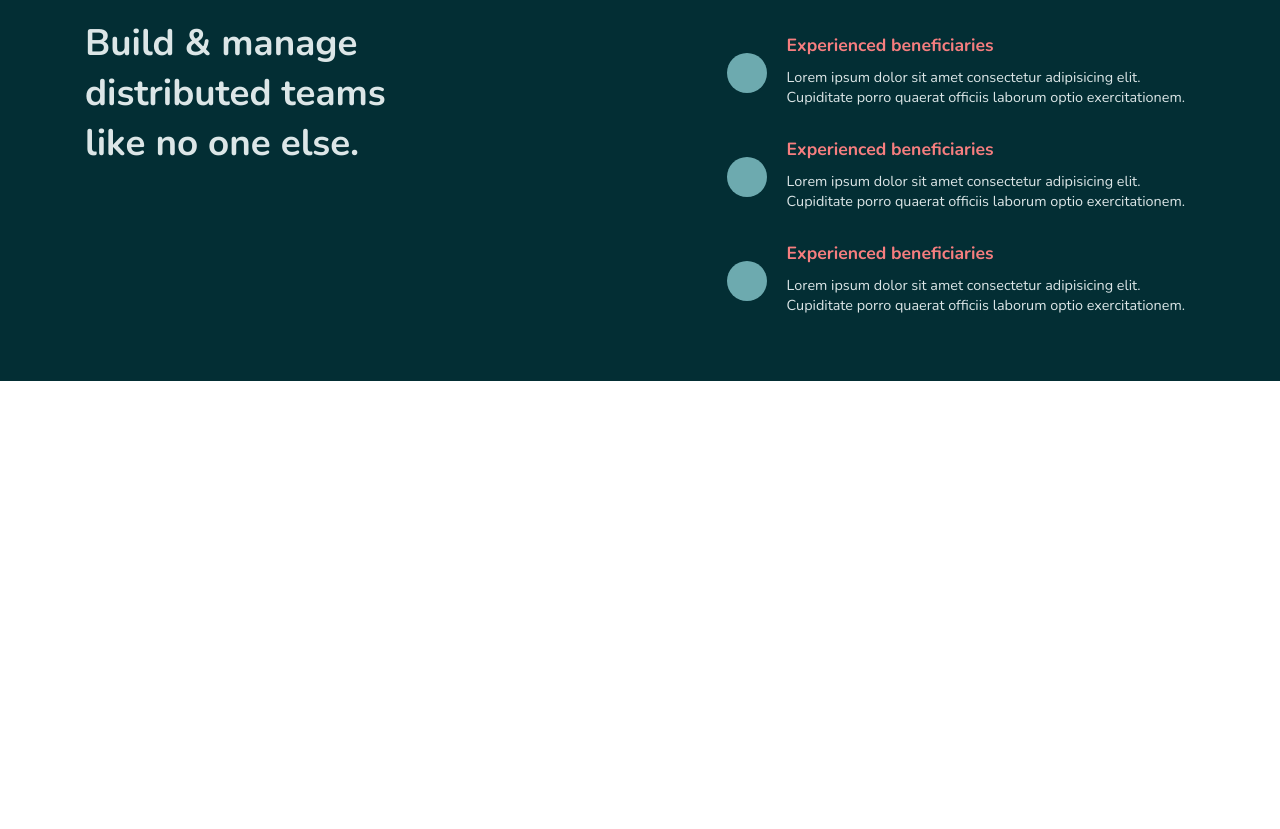
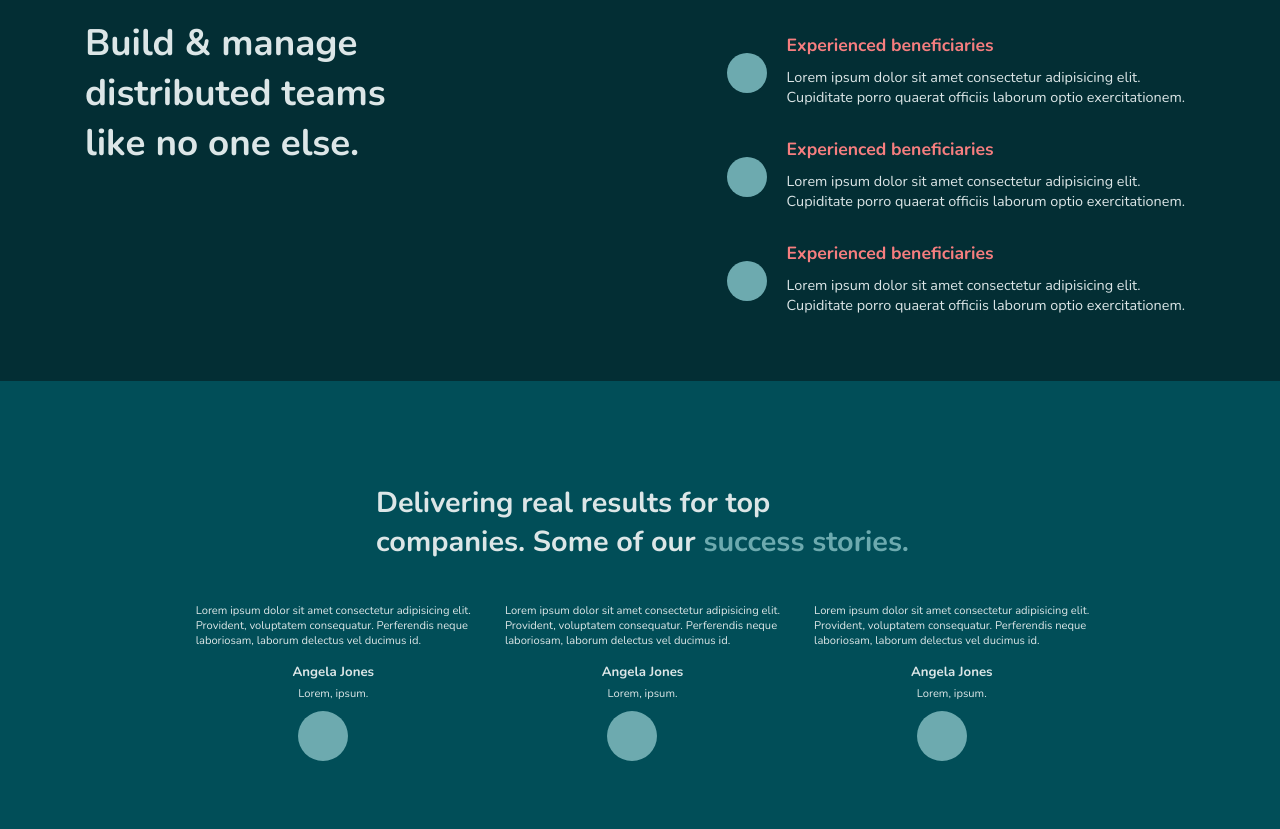
Before and after one commit to emmypuch/myteam, a plain HTML site: page index.html in a window 1280 px wide. Shown: the part 426-1255 px from the top of the page. Before the commit the page ends 807 px from the top, so only its background shows below. Drawn offline with nearby package versions, Linux system fonts and the light colour scheme.

Commit message:
modified myteam

```diff
--- a/index.html
+++ b/index.html
@@ -94,6 +94,68 @@
       </div>
     </div>
 
+    <div id="team-members">
+      <div id="team-heading">
+        <h4>
+          Delivering real results for top <br />
+          companies. Some of our
+          <span style="color: #6daaaf">success stories.</span>
+        </h4>
+      </div>
+
+      <div class="flex-container">
+        <div class="team-flex">
+          <div class="team-flex1">
+            <p>
+              Lorem ipsum dolor sit amet consectetur adipisicing elit. <br />
+              Provident, voluptatem consequatur. Perferendis neque
+              <br />
+              laboriosam, laborum delectus vel ducimus id.
+            </p>
+            <div class="small-container">
+              <h5>Angela Jones</h5>
+              <p class="par1">Lorem, ipsum.</p>
+            </div>
+            <div class="image1">
+              <div class="circle1"></div>
+            </div>
+          </div>
+
+          <div class="team-flex1">
+            <p>
+              Lorem ipsum dolor sit amet consectetur adipisicing elit. <br />
+              Provident, voluptatem consequatur. Perferendis neque
+              <br />
+              laboriosam, laborum delectus vel ducimus id.
+            </p>
+            <div class="small-container">
+              <h5>Angela Jones</h5>
+              <p class="par1">Lorem, ipsum.</p>
+            </div>
+            <div class="image1">
+              <div class="circle1"></div>
+            </div>
+          </div>
+
+          <div class="team-flex1">
+            <p>
+              Lorem ipsum dolor sit amet consectetur adipisicing elit. <br />
+              Provident, voluptatem consequatur. Perferendis neque
+              <br />
+              laboriosam, laborum delectus vel ducimus id.
+            </p>
+            <div class="small-container">
+              <h5>Angela Jones</h5>
+              <p class="par1">Lorem, ipsum.</p>
+            </div>
+            <div class="image1">
+              <div class="circle1"></div>
+            </div>
+          </div>
+        </div>
+      </div>
+    </div>
+
     <script src="index.js"></script>
   </body>
 </html>
--- a/styles.css
+++ b/styles.css
@@ -250,3 +250,97 @@ div.circle {
     margin-top: 15px;
   }
 }
+
+/* Team Members Style */
+
+div#team-members {
+  background: #014e58;
+  padding-left: 85px;
+  padding-right: 80px;
+  padding-top: 8%;
+  padding-bottom: 4%;
+}
+
+div#team-heading {
+  display: flex;
+  justify-content: center;
+  align-items: center;
+}
+
+div#team-heading h4 {
+  font-size: 1.8rem;
+  color: #dce6e7;
+}
+
+div.flex-container {
+  display: flex;
+  justify-content: center;
+  align-items: center;
+}
+
+div.team-flex {
+  display: flex;
+  justify-content: space-between;
+  margin-top: 25px;
+}
+
+div.team-flex1 {
+  margin: 17px;
+}
+
+div.team-flex1 p {
+  font-size: 0.7rem;
+  color: #dce6e7;
+}
+
+div.circle1 {
+  width: 50px;
+  height: 50px;
+  border-radius: 50%;
+  background: #6daaaf;
+  margin-right: 20px;
+  margin-top: 10px;
+}
+
+div.small-container h5 {
+  text-align: center;
+  margin-top: 15px;
+  color: #dce6e7;
+}
+
+div.small-container p {
+  text-align: center;
+  margin-top: 5px;
+  color: #dce6e7;
+}
+
+div.image1 {
+  display: flex;
+  justify-content: center;
+  align-items: center;
+}
+
+@media (max-width: 700px) {
+  div#team-members {
+    padding-left: 35px;
+    padding-right: 30px;
+    padding-top: 8%;
+    padding-bottom: 5%;
+  }
+
+  div#team-heading {
+    display: flex;
+    justify-content: center;
+    align-items: center;
+  }
+
+  div#team-heading h4 {
+    font-size: 1.2rem;
+  }
+
+  div.team-flex {
+    display: flex;
+    flex-direction: column;
+    margin-top: 25px;
+  }
+}
```
